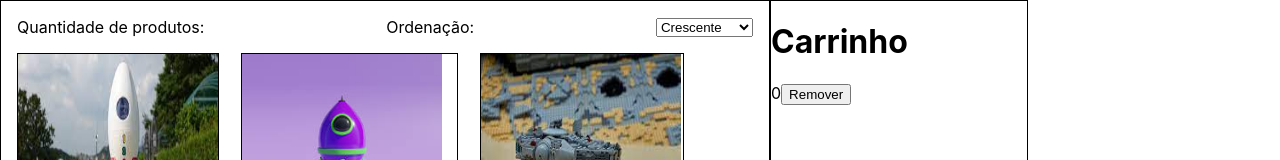
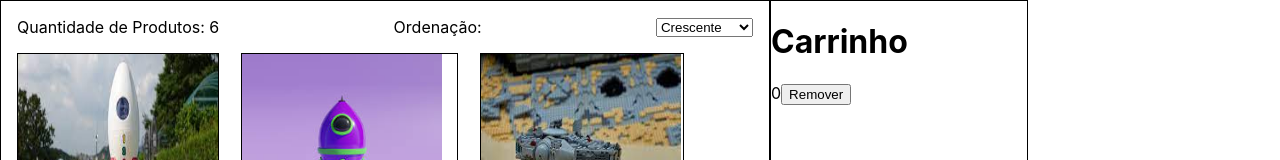
Before and after one commit to future4code/Alves-labe-commerce8, a React (Create React App) app: page / in a window 1280 px wide. Shown: the top 160 px of the page. Built offline with nearby package versions, Linux system fonts and the light colour scheme.

Commit message:
atualização-tirando-conflito

```diff
--- a/src/Components/Produtos/Produtos.jsx
+++ b/src/Components/Produtos/Produtos.jsx
@@ -40,7 +40,7 @@ export class Product extends Component {
     return (
       <MainProduct>
         <HeaderProduct>
-          <p>Quantidade de produtos:</p>
+          <p>{`Quantidade de Produtos: ${componentsBrinquedos.length}`}</p>
           <label for="sort">Ordenação:</label>
           <select
             name="sort"
```
